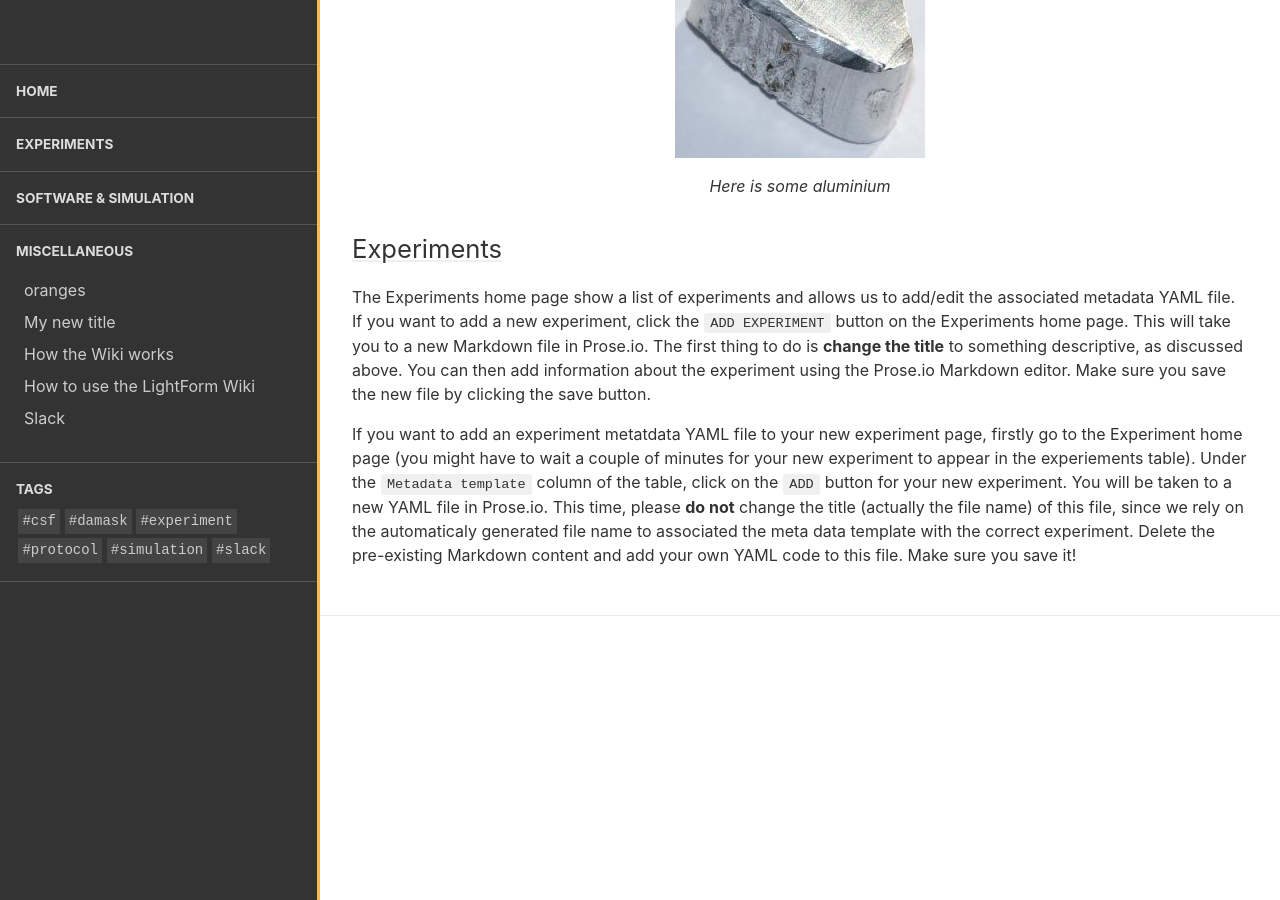
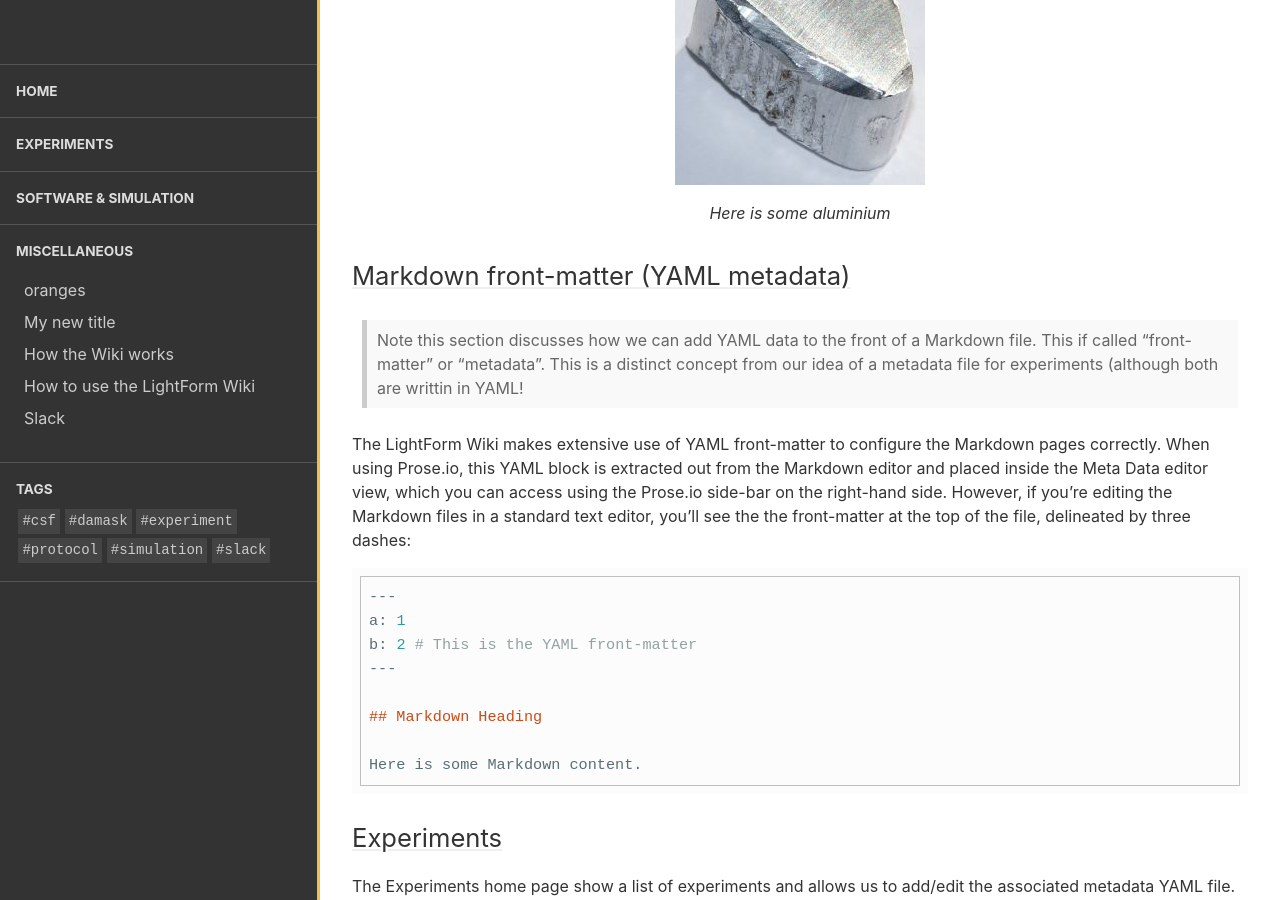
Before and after one commit to test-aplowman/test-aplowman.github.io, a Jekyll site: the page built from collections/_miscellaneous/how_to_use_wiki.md, in a window 1280 px wide and 900 px high, scrolled down 3934 px. Built offline with Jekyll 4.4.1, drawn with Linux system fonts in a browser that asks for light colours; some of the changed text lies outside the part shown.

Commit message:
Update how_to_use_wiki.md

````diff
--- a/collections/_miscellaneous/how_to_use_wiki.md
+++ b/collections/_miscellaneous/how_to_use_wiki.md
@@ -83,6 +83,23 @@ You can even add a caption to your image; the following Markdown:
 ![Aluminium]({{site.baseurl}}/assets/images/posts/aluminium_small.jpg)
 *Here is some aluminium*
 
+## Markdown front-matter (YAML metadata)
+
+>Note this section discusses how we can add YAML data to the front of a Markdown file. This if called "front-matter" or "metadata". This is a distinct concept from our idea of a metadata file for experiments (although both are writtin in YAML!
+
+The LightForm Wiki makes extensive use of YAML front-matter to configure the Markdown pages correctly. When using Prose.io, this YAML block is extracted out from the Markdown editor and placed inside the Meta Data editor view, which you can access using the Prose.io side-bar on the right-hand side. However, if you're editing the Markdown files in a standard text editor, you'll see the the front-matter at the top of the file, delineated by three dashes:
+
+```markdown
+---
+a: 1
+b: 2 # This is the YAML front-matter
+---
+
+## Markdown Heading
+
+Here is some Markdown content.
+```
+
 ## Experiments
 
 The Experiments home page show a list of experiments and allows us to add/edit the associated metadata YAML file. If you want to add a new experiment, click the `ADD EXPERIMENT` button on the Experiments home page. This will take you to a new Markdown file in Prose.io. The first thing to do is **change the title** to something descriptive, as discussed above. You can then add information about the experiment using the Prose.io Markdown editor. Make sure you save the new file by clicking the save button.
````
